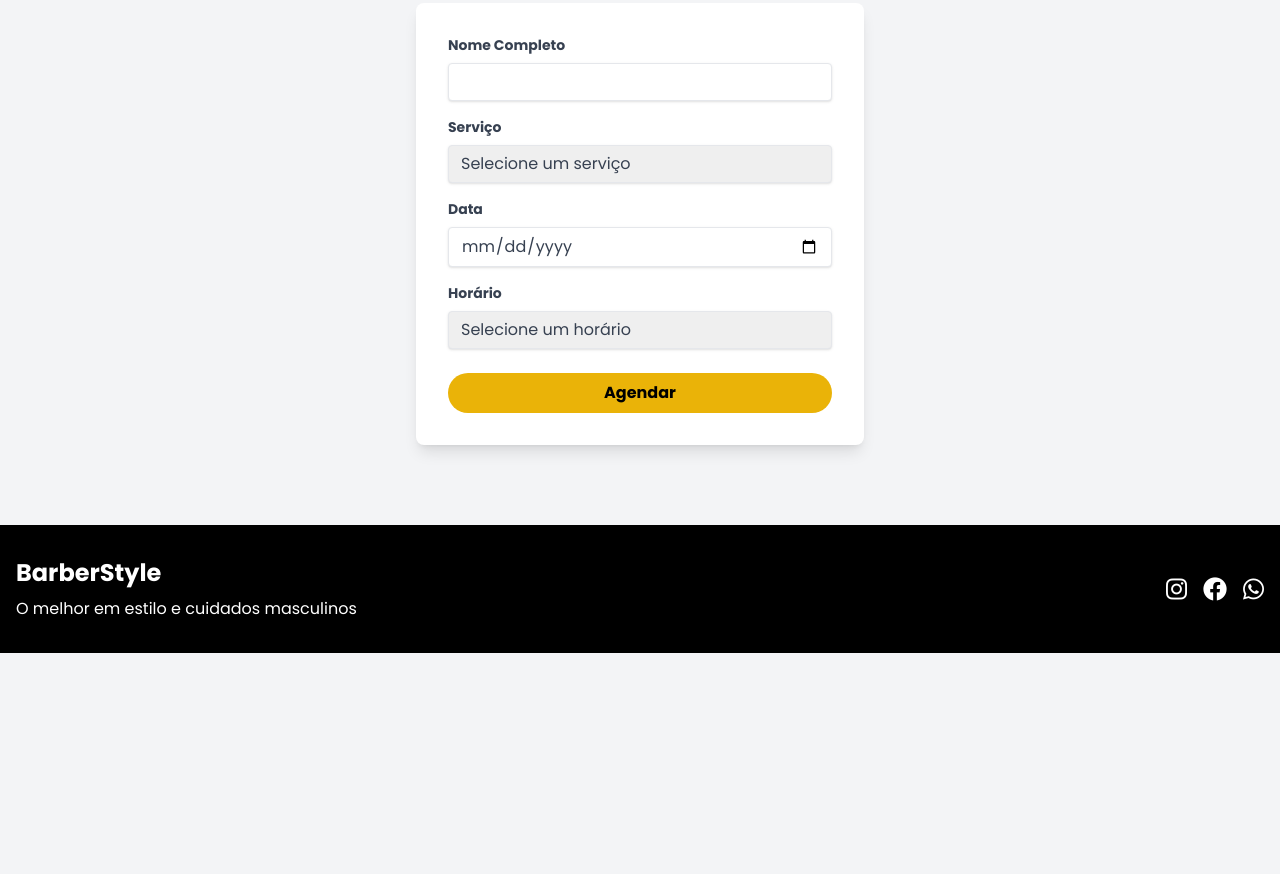
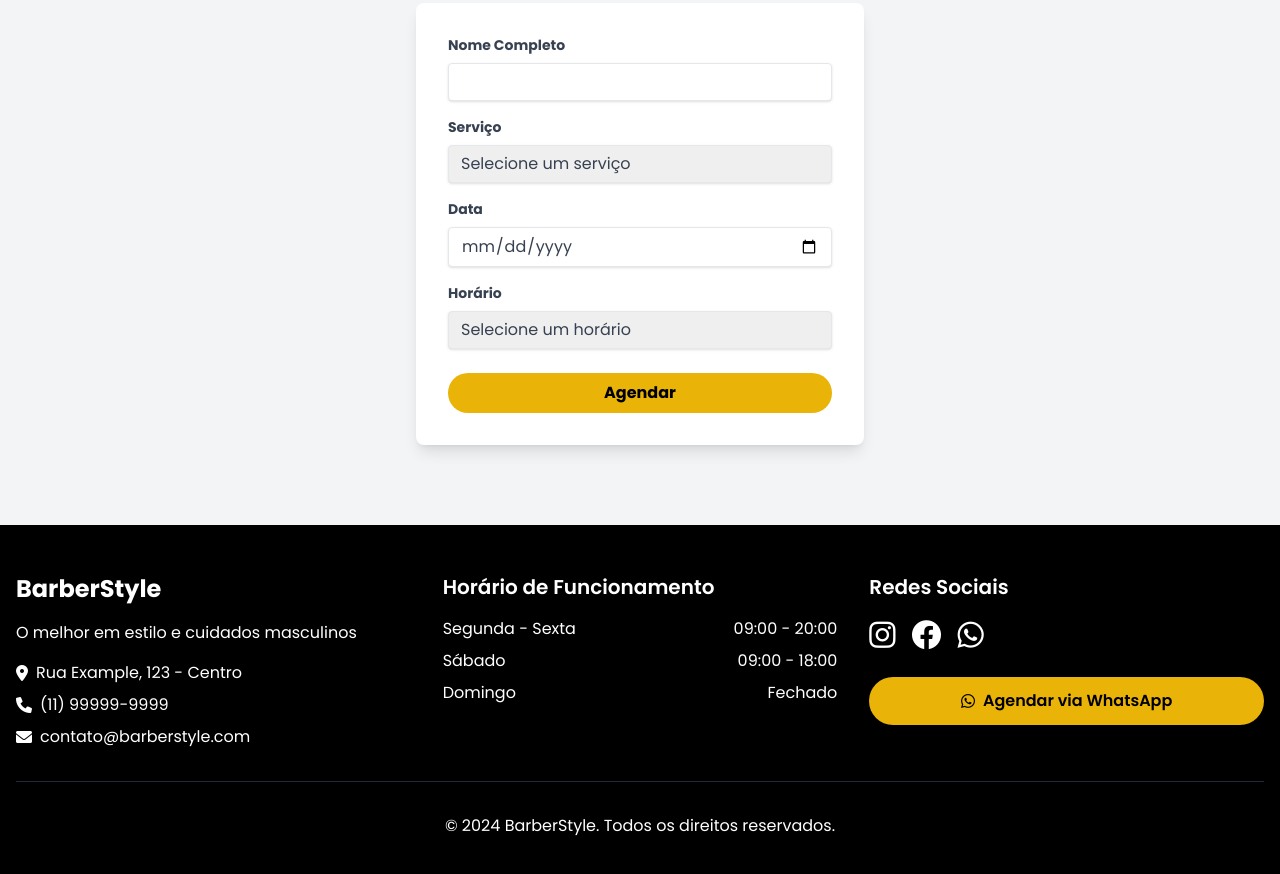
Before and after one commit to santtitoz/blackboxai-1744139153788, a plain HTML site: page index.html in a window 1280 px wide. Shown: the part 1883-2757 px from the top of the page. Before the commit the page ends 2536 px from the top, so only its background shows below. Drawn offline with nearby package versions, Linux system fonts and the light colour scheme.

Commit message:
Add index.html 1744139450510

```diff
--- a/index.html
+++ b/index.html
@@ -131,19 +131,75 @@
         </div>
     </section>
 
-    <!-- Footer -->
-    <footer class="bg-black text-white py-8">
+    <!-- Contact Footer -->
+    <footer class="bg-black text-white py-12">
         <div class="container mx-auto px-4">
-            <div class="flex flex-col md:flex-row justify-between items-center">
-                <div class="mb-4 md:mb-0">
-                    <h3 class="text-2xl font-bold">BarberStyle</h3>
+            <div class="grid grid-cols-1 md:grid-cols-3 gap-8">
+                <!-- Contact Info -->
+                <div>
+                    <h3 class="text-2xl font-bold mb-4">BarberStyle</h3>
                     <p class="mt-2">O melhor em estilo e cuidados masculinos</p>
+                    <div class="mt-4">
+                        <p class="flex items-center mb-2">
+                            <i class="fas fa-map-marker-alt mr-2"></i>
+                            Rua Example, 123 - Centro
+                        </p>
+                        <p class="flex items-center mb-2">
+                            <i class="fas fa-phone mr-2"></i>
+                            (11) 99999-9999
+                        </p>
+                        <p class="flex items-center">
+                            <i class="fas fa-envelope mr-2"></i>
+                            contato@barberstyle.com
+                        </p>
+                    </div>
                 </div>
-                <div class="flex space-x-4">
-                    <a href="#" class="hover:text-yellow-500"><i class="fab fa-instagram text-2xl"></i></a>
-                    <a href="#" class="hover:text-yellow-500"><i class="fab fa-facebook text-2xl"></i></a>
-                    <a href="#" class="hover:text-yellow-500"><i class="fab fa-whatsapp text-2xl"></i></a>
+
+                <!-- Opening Hours -->
+                <div>
+                    <h4 class="text-xl font-semibold mb-4">Horário de Funcionamento</h4>
+                    <ul class="space-y-2">
+                        <li class="flex justify-between">
+                            <span>Segunda - Sexta</span>
+                            <span>09:00 - 20:00</span>
+                        </li>
+                        <li class="flex justify-between">
+                            <span>Sábado</span>
+                            <span>09:00 - 18:00</span>
+                        </li>
+                        <li class="flex justify-between">
+                            <span>Domingo</span>
+                            <span>Fechado</span>
+                        </li>
+                    </ul>
                 </div>
+
+                <!-- Social Media & Contact -->
+                <div>
+                    <h4 class="text-xl font-semibold mb-4">Redes Sociais</h4>
+                    <div class="flex space-x-4 mb-6">
+                        <a href="#" class="hover:text-yellow-500 transition">
+                            <i class="fab fa-instagram text-3xl"></i>
+                        </a>
+                        <a href="#" class="hover:text-yellow-500 transition">
+                            <i class="fab fa-facebook text-3xl"></i>
+                        </a>
+                        <a href="#" class="hover:text-yellow-500 transition">
+                            <i class="fab fa-whatsapp text-3xl"></i>
+                        </a>
+                    </div>
+                    <div class="mt-4">
+                        <a href="https://wa.me/5511999999999" class="bg-yellow-500 text-black px-6 py-3 rounded-full font-semibold hover:bg-yellow-600 transition flex items-center justify-center">
+                            <i class="fab fa-whatsapp mr-2"></i>
+                            Agendar via WhatsApp
+                        </a>
+                    </div>
+                </div>
+            </div>
+
+            <!-- Copyright -->
+            <div class="border-t border-gray-800 mt-8 pt-8 text-center">
+                <p>&copy; 2024 BarberStyle. Todos os direitos reservados.</p>
             </div>
         </div>
     </footer>
```
